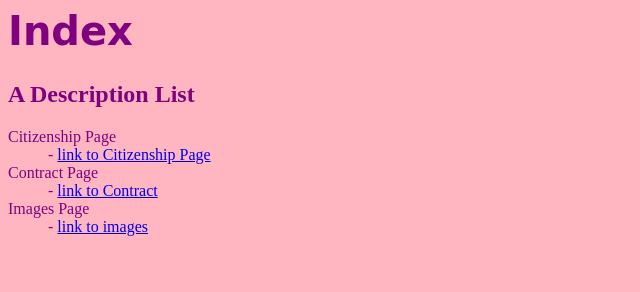
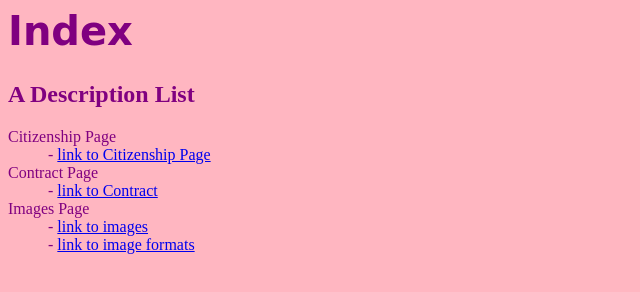
Before and after one commit to LSRHS-4-22/Site, a plain HTML site: page index.html in a window 1280 px wide. Shown: the whole page, without its empty margins (0-640 px from the left). Drawn offline with Linux system fonts and the light colour scheme.

Commit message:
Images Project

```diff
--- a/index.html
+++ b/index.html
@@ -12,4 +12,5 @@
   <dd>- <a href="contract.html">link to Contract</a> </dd>
   <dt>Images Page</dt>
   <dd>- <a href= "images/index.html"> link to images</a> </dd>
+  <dd>- <a href= "images/image_formats.html"> link to image formats</a> </dd>
 </dl>
```
